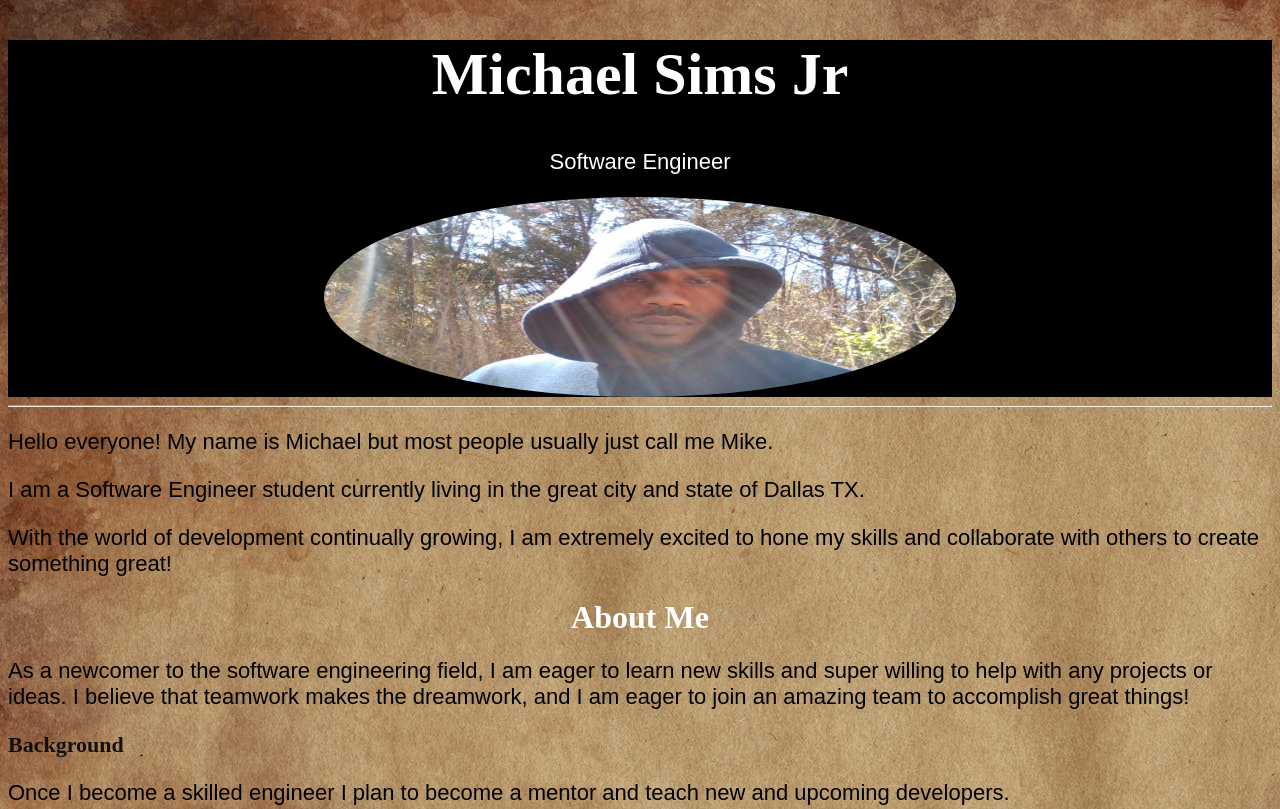
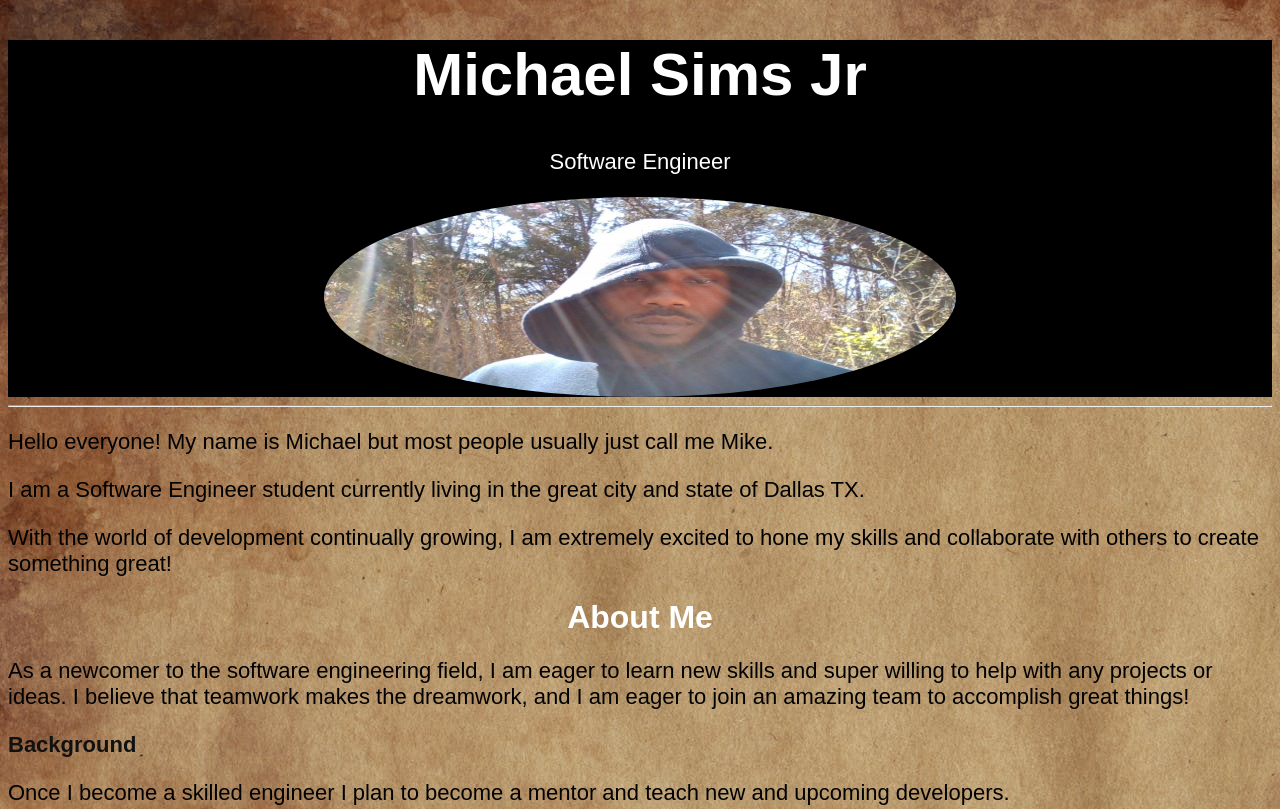
Before and after one commit to MIkeSimsDevelopment/web-port, a plain HTML site: page index.html in a window 1280 px wide. Shown: the top 809 px of the page. Drawn offline with Linux system fonts and the light colour scheme; a script that the page names is missing.

Commit message:
Updated font

```diff
--- a/style.css
+++ b/style.css
@@ -24,14 +24,13 @@ h2,h3 {
 /* add background*/
 
 body {
-background-image: url("images/Background.jpeg")
+    background-image: url("images/Background.jpeg");
+    font-family: Arial, Helvetica, sans-serif;
 }
-
  /* The font size and text alignment */
 p,ul,ol{
   font-size: 22px;
   text-align: left;
-  font-family: Arial, Helvetica, sans-serif;
 
 }
 
```
